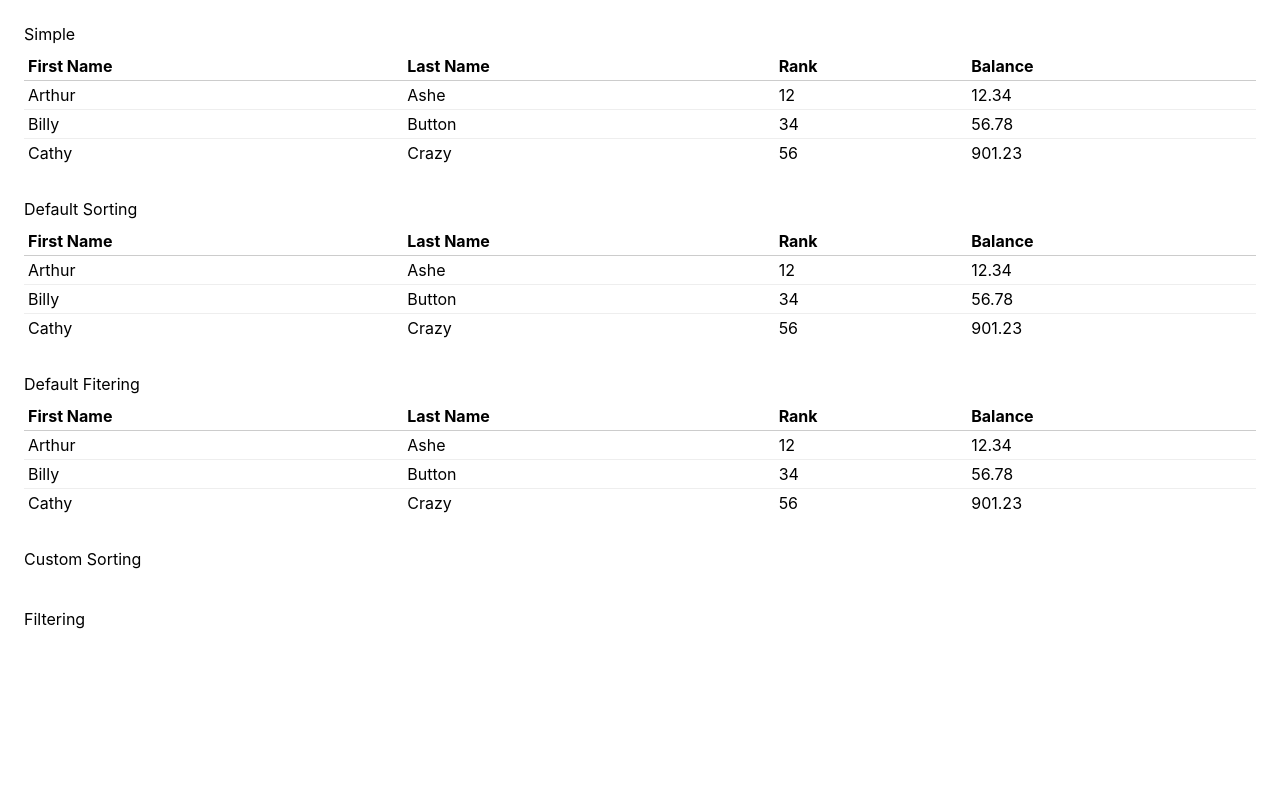
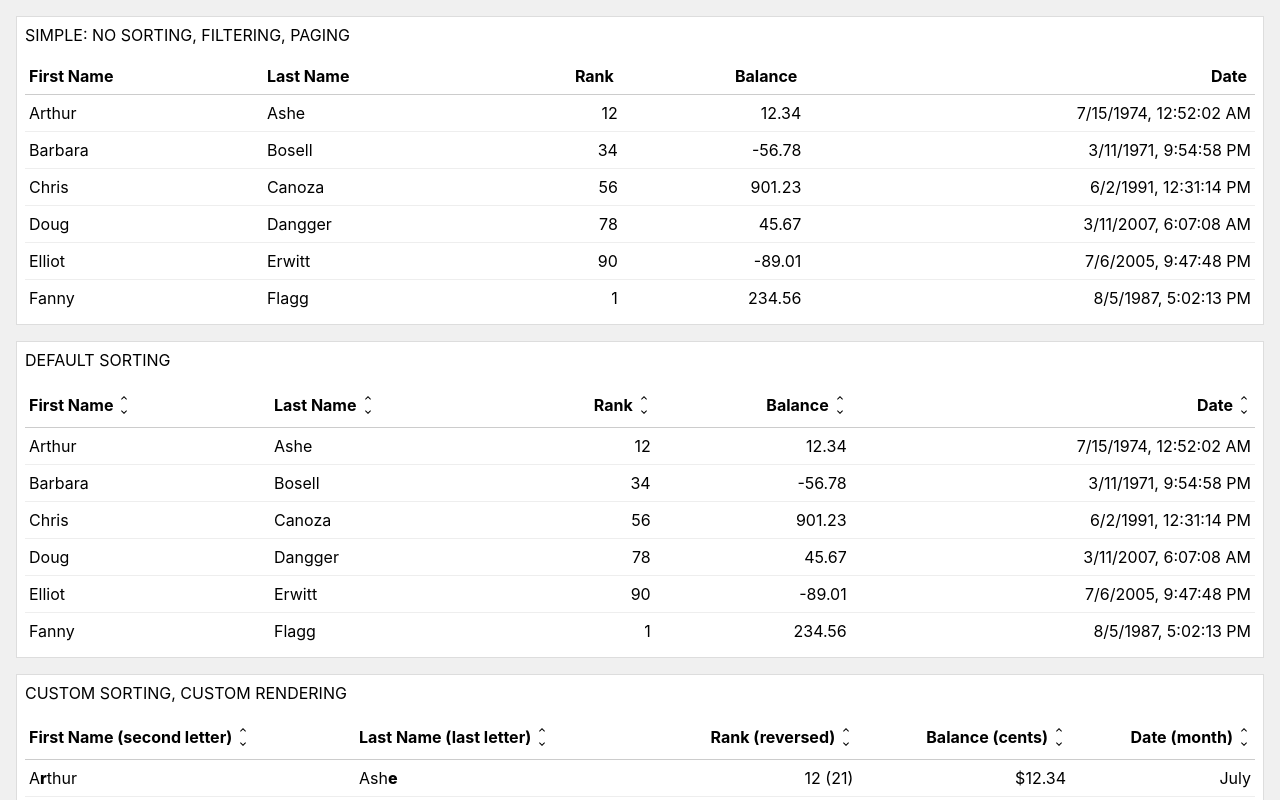
Before and after one commit to fhwrdh/data-table, a React (Create React App) app: page / in a window 1280 px wide. Shown: the top 800 px of the page. Built offline with nearby package versions, Linux system fonts and the light colour scheme; the HTML template or start-up script is replaced by a standard one.

Commit message:
custom render, sorting

```diff
--- a/package.json
+++ b/package.json
@@ -23,6 +23,8 @@
     "not op_mini all"
   ],
   "devDependencies": {
+    "@mdi/js": "^3.4.93",
+    "@mdi/react": "^1.1.0",
     "ramda": "^0.26.1"
   }
 }
--- a/src/App.css
+++ b/src/App.css
@@ -1,4 +1,5 @@
 html {
+  background: #f0f0f0;
 }
 
 .App {
@@ -7,11 +8,8 @@ html {
 }
 
 .example {
-  background: #fff;
   padding: 8px;
   margin: 0 0 1rem 0;
+  border: 1px solid #ddd;
+  background: #fff;
 }
-
-.title {
-  margin: 0 0 0.5rem 0;
-}
--- a/src/App.js
+++ b/src/App.js
@@ -1,43 +1,104 @@
 import React from 'react';
+import * as R from 'ramda';
 import './App.css';
 import {DataTable} from './DataTable';
+import {
+  now,
+  getMonthName,
+  SecondLetterBold,
+  LastLetterBold,
+  Money,
+  reverse,
+  reverseInt,
+} from './utils';
 
 const columns = [
   {label: 'First Name'},
   {label: 'Last Name'},
   {label: 'Rank', type: 'number'},
-  {label: 'Balance', type: 'money'},
+  {
+    label: 'Balance',
+    type: 'money',
+  },
+  {
+    label: 'Date',
+    type: 'date',
+  },
 ];
+
+const customRenderSortColumns = [
+  {
+    label: 'First Name (second letter)',
+    sort: i => d => d[i][1],
+    format: d => <SecondLetterBold data={d} />,
+  },
+  {
+    label: 'Last Name (last letter)',
+    sort: i => d => R.last(d[i]),
+    format: d => <LastLetterBold data={d} />,
+  },
+  {
+    label: 'Rank (reversed)',
+    type: 'number',
+    sort: i => d => reverseInt(d[i]),
+    format: d => `${d} (${reverse(d)})`,
+  },
+  {
+    label: 'Balance (cents)',
+    type: 'money',
+    sort: i => data => (data[i] % 1).toFixed(2),
+    format: d => <Money data={d} />,
+  },
+  {
+    label: 'Date (month)',
+    type: 'date',
+    sort: i => data => getMonthName(data[i]),
+    format: getMonthName,
+  },
+];
+
 const data = [
-  ['Arthur', 'Ashe', 12, 12.34],
-  ['Billy', 'Button', 34, 56.78],
-  ['Cathy', 'Crazy', 56, 901.23],
+  ['Arthur', 'Ashe', 12, 12.34, now()],
+  ['Barbara', 'Bosell', 34, -56.78, now()],
+  ['Chris', 'Canoza', 56, 901.23, now()],
+  ['Doug', 'Dangger', 78, 45.67, now()],
+  ['Elliot', 'Erwitt', 90, -89.01, now()],
+  ['Fanny', 'Flagg', 1, 234.56, now()],
 ];
 
 export default () => (
   <div className="App">
     <div className="example">
-      <DataTable caption="Simple" columns={columns} data={data} />
+      <DataTable
+        caption="Simple: no sorting, filtering, paging"
+        columns={columns}
+        data={data}
+      />
     </div>
-    <div>
-      <div className="example">
-        <DataTable caption="Default Sorting" columns={columns} data={data} />
-      </div>
+    <div className="example">
+      <DataTable
+        caption="Default Sorting"
+        sortable
+        columns={columns}
+        data={data}
+      />
     </div>
-    <div>
-      <div className="example">
-        <DataTable caption="Default Fitering" columns={columns} data={data} />
-      </div>
+    <div className="example">
+      <DataTable
+        caption="Custom Sorting, Custom Rendering"
+        sortable
+        columns={customRenderSortColumns}
+        data={data}
+      />
     </div>
-    <div>
-      <div className="example">
-        <div className="title">Custom Sorting</div>
-      </div>
+    <div className="example">
+      <div className="title">Default Filtering</div>
     </div>
-    <div>
-      <div className="example">
-        <div className="title">Filtering</div>
-      </div>
+    <div className="example">
+      <div className="title">Custom Filtering</div>
+    </div>
+    <div className="example">
+      <div className="title">With Paging</div>
     </div>
   </div>
 );
--- a/src/DataTable/data-table.css
+++ b/src/DataTable/data-table.css
@@ -2,9 +2,15 @@ table {
   width: 100%;
   border-collapse: collapse;
 }
+table.debug td,
+table.debug th {
+  border: 1px solid red;
+}
+
 caption {
   text-align: left;
-  margin: 0 0 0.5rem 0;
+  margin: 0 0 0.8rem 0;
+  text-transform: uppercase;
 }
 
 thead {
@@ -19,6 +25,7 @@ tr {
 thead > tr {
   border-bottom: 1px solid #ccc;
 }
+
 tbody > tr:not(:last-of-type) {
   border-bottom: 1px solid #eee;
 }
@@ -26,13 +33,67 @@ tbody > tr:not(:last-of-type) {
 td,
 th {
   text-align: left;
-  padding: 4px;
+  padding: 8px 4px;
   border: 0px solid #ccc;
 }
 
 th {
   font-weight: bold;
+  user-select: none;
+}
+
+th .header-cell-wrapper {
+  display: flex;
+  align-items: center;
+}
+.header-cell-wrapper.cell-date,
+.header-cell-wrapper.cell-money,
+.header-cell-wrapper.cell-number {
+  justify-content: flex-end;
+}
+
+th .header-cell-label {
+  margin-right: 4px;
 }
 
 td {
 }
+th.cell-string,
+td.cell-string {
+}
+th.cell-money,
+td.cell-money {
+  text-align: right;
+}
+th.cell-date,
+td.cell-date {
+  text-align: right;
+}
+th.cell-number,
+td.cell-number {
+  text-align: right;
+}
+
+.sorter {
+  display: flex;
+  flex-direction: column;
+}
+.sorter svg {
+  display: block;
+  margin: 0;
+}
+.sorter svg:hover {
+  color: red;
+  display: block;
+  margin: 0;
+}
+.sorter-asc,
+.sorter-desc {
+  border: 1px solid transparent;
+  cursor: pointer;
+}
+.sorter-asc:hover,
+.sorter-desc:hover {
+  border: 1px solid #bbb;
+  background: #ccc;
+}
--- /dev/null
+++ b/src/DataTable/icons.js
@@ -0,0 +1,10 @@
+import React from 'react';
+import Icon from '@mdi/react';
+import {mdiChevronDown, mdiChevronUp} from '@mdi/js';
+
+export const Asc = () => {
+  return <Icon path={mdiChevronUp} size={0.5} />;
+};
+export const Desc = () => {
+  return <Icon path={mdiChevronDown} size={0.5} />;
+};
--- a/src/DataTable/index.js
+++ b/src/DataTable/index.js
@@ -1,44 +1,96 @@
-import React from 'react';
+import React, {useState} from 'react';
 import * as R from 'ramda';
 import './data-table.css';
+import * as Icons from './icons';
+
 const mapIndex = R.addIndex(R.map);
 
-const Column = ({columnData}) => {
-  return <th>{columnData.label}</th>;
+const Sorter = ({onAscClick, onDescClick}) => {
+  return (
+    <div className="sorter">
+      <span className="sorter-asc" onClick={onAscClick}>
+        <Icons.Asc />
+      </span>
+      <span className="sorter-desc" onClick={onDescClick}>
+        <Icons.Desc />
+      </span>
+    </div>
+  );
 };
 
-const Row = ({rowData}) => {
+const Row = ({rowData, columnData}) => {
   return (
     <tr>
-      {mapIndex((cellData, i) => <Cell key={i} cellData={cellData} />)(rowData)}
+      {mapIndex((cellData, i) => (
+        <Cell key={i} cellData={cellData} columnData={columnData[i]} />
+      ))(rowData)}
     </tr>
   );
 };
 
-const Cell = ({cellData}) => {
-  return <td>{cellData}</td>;
+const defaultFormatters = {
+  money: d => d,
+  number: d => d,
+  date: data => data.toLocaleString('en-US'),
+  string: data => data.toString(),
+};
+
+const HeaderCell = ({columnData, sortable, onAsc, onDesc}) => {
+  const type = columnData.type || 'string';
+  return (
+    <th className={`cell-${type}`}>
+      <div className={`header-cell-wrapper cell-${type}`}>
+        <span className="header-cell-label">{columnData.label}</span>
+        {sortable && <Sorter onAscClick={onAsc} onDescClick={onDesc} />}
+      </div>
+    </th>
+  );
+};
+
+const Cell = ({cellData, columnData}) => {
+  const type = columnData.type || 'string';
+  const formatter = columnData.format || defaultFormatters[type];
+  return <td className={`cell-${type}`}>{formatter(cellData)}</td>;
+};
+
+const handleSort = direction => setter => (columnIndex, data, columnData) => {
+  const comparator = columnData.sort
+    ? columnData.sort(columnIndex)
+    : R.prop(columnIndex);
+  const newDataView = R.sort(direction(comparator), data);
+  setter(newDataView);
 };
 
 export const DataTable = ({
+  caption = 'table caption required',
   columns,
   data,
-  caption = 'table caption required',
+  sortable = false,
 }) => {
+  const [dataView, setDataView] = useState(data);
+  const handleAscSort = handleSort(R.ascend)(setDataView);
+  const handleDescSort = handleSort(R.descend)(setDataView);
   return (
-    <div>
-      <table>
+    <table className="debugOFF">
       <caption>{caption}</caption>
       <thead>
         <tr>
-            {mapIndex((c, i) => <Column key={i} columnData={c} />)(columns)}
+          {mapIndex((c, i) => (
+            <HeaderCell
+              key={i}
+              sortable={sortable}
+              onAsc={() => handleAscSort(i, data, columns[i])}
+              onDesc={() => handleDescSort(i, data, columns[i])}
+              columnData={columns[i]}
+            />
+          ))(columns)}
         </tr>
       </thead>
       <tbody>
-          {mapIndex((r, i) => (
-            <Row key={i} rowData={r} columnData={columns[i]} />
-          ))(data)}
+        {mapIndex((r, i) => <Row key={i} rowData={r} columnData={columns} />)(
+          dataView,
+        )}
       </tbody>
     </table>
-    </div>
   );
 };
--- /dev/null
+++ b/src/utils.js
@@ -0,0 +1,42 @@
+import React from 'react';
+
+export const now = () => {
+  return new Date(Date.now() - Math.round(Math.random() * Date.now()));
+};
+
+export const getMonthName = date =>
+  date.toLocaleString('en-US', {month: 'long'});
+
+export const Money = ({data}) => (
+  <span style={{color: data < 0 ? 'red' : 'inherit'}}>${Math.abs(data)}</span>
+);
+
+export const SecondLetterBold = ({data}) => {
+  const [_, first, second, rest] = data.match(/^(.)(.)(.*)/);
+  return (
+    <div>
+      {first}
+      <span style={{fontWeight: 800}}>{second}</span>
+      {rest}
+    </div>
+  );
+};
+
+export const LastLetterBold = ({data}) => {
+  const [_, rest, last] = data.match(/(.+)(.)$/);
+  return (
+    <div>
+      {rest}
+      <span style={{fontWeight: 800}}>{last}</span>
+    </div>
+  );
+};
+
+export const reverse = val =>
+  val
+    .toString()
+    .split('')
+    .reverse()
+    .join('');
+
+export const reverseInt = val => parseInt(reverse(val));
```
Also changed, not shown: 2 other files (tests, documents, lock files or other folders). Lines whose indentation alone changed are shown as unchanged.
